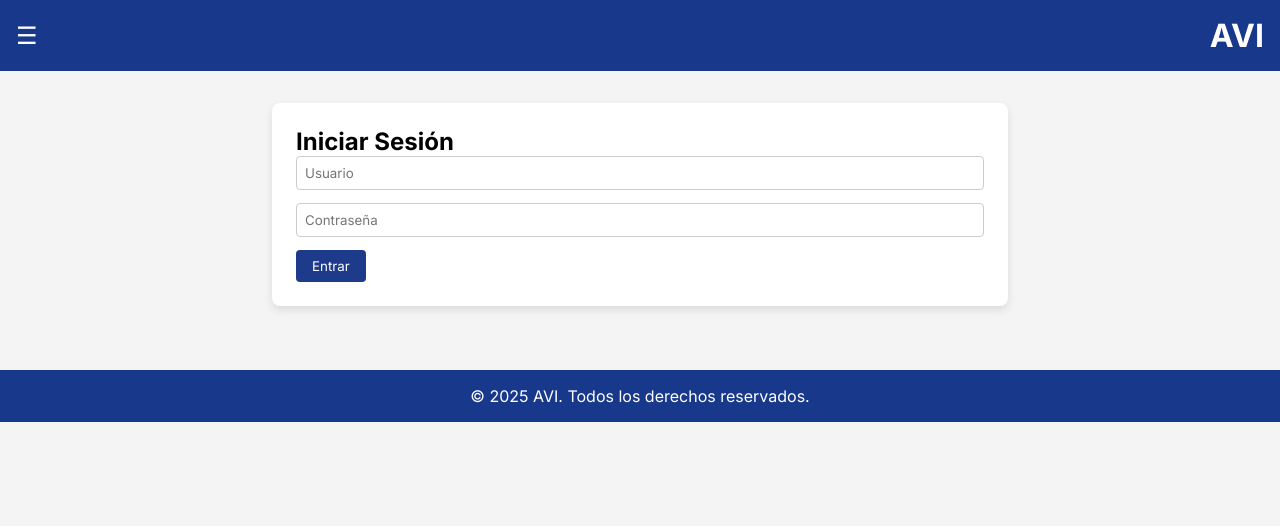
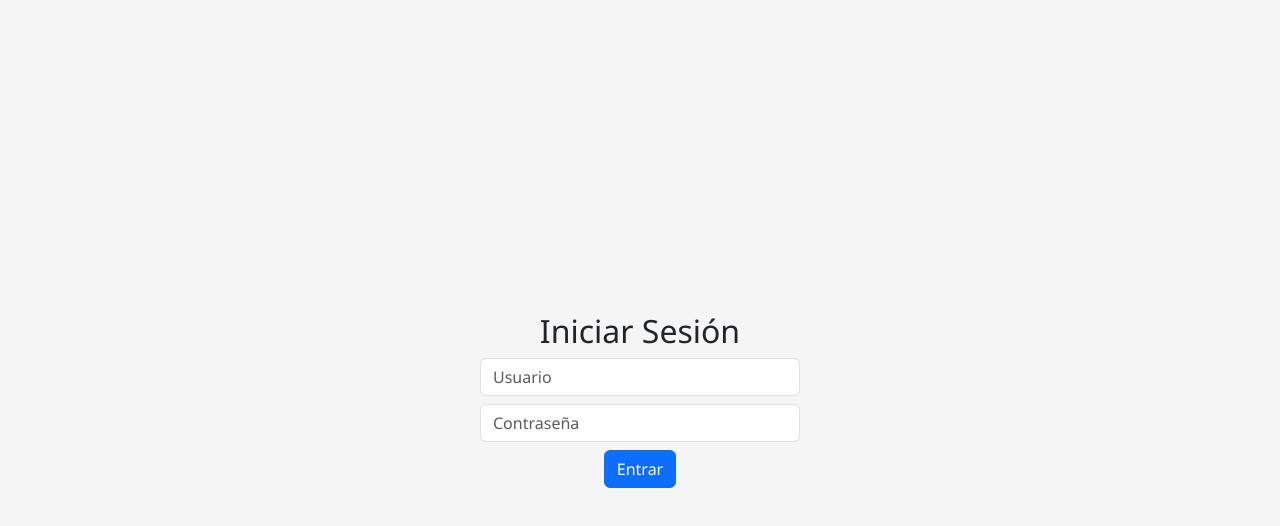
Before and after one commit to cxmilo112/interfazavi4, a plain HTML site: page index.html in a window 1280 px wide. Drawn offline with nearby package versions, Linux system fonts and the light colour scheme.

Commit message:
Update index.html

```diff
--- a/index.html
+++ b/index.html
@@ -3,137 +3,121 @@
 <head>
     <meta charset="UTF-8">
     <meta name="viewport" content="width=device-width, initial-scale=1.0">
-  <title>AVI</title>
-  <link href="https://fonts.googleapis.com/css2?family=Inter:wght@400;600;700;800&display=swap" rel="stylesheet">
-  <script src="https://kit.fontawesome.com/a076d05399.js"></script>
+    <title>AVI - Sistema</title>
+    <link rel="stylesheet" href="https://cdn.jsdelivr.net/npm/bootstrap@5.3.0/dist/css/bootstrap.min.css">
+    <link rel="stylesheet" href="https://cdnjs.cloudflare.com/ajax/libs/font-awesome/6.4.0/css/all.min.css">
     <style>
-    * {
-      margin: 0;
-      padding: 0;
-      box-sizing: border-box;
-      font-family: 'Inter', sans-serif;
+        body {
+            font-family: 'Segoe UI', sans-serif;
+            background-color: #f5f5f5;
         }
-    body {
-      background: #f4f4f4;
+        .navbar {
+            background-color: #1a3a90;
+        }
+        .navbar-brand, .nav-link, .navbar-text {
+            color: #fff !important;
         }
         .sidebar {
             position: fixed;
+            left: -250px;
             top: 0;
-      left: -260px;
-      width: 260px;
+            width: 250px;
             height: 100%;
-      background-color: #1e3a8a;
+            background-color: #1a3a90;
             color: white;
-      padding: 1rem;
-      overflow-y: auto;
-      transition: left 0.3s ease;
-      z-index: 100;
+            padding-top: 60px;
+            transition: left 0.3s;
         }
         .sidebar.open {
             left: 0;
         }
-    .sidebar-item {
+        .sidebar a {
             display: block;
-      padding: 1rem 0.5rem;
-      margin-bottom: 0.5rem;
+            padding: 10px 20px;
             color: white;
-      font-weight: 600;
-      border-bottom: 1px solid rgba(255, 255, 255, 0.2);
+            text-decoration: none;
         }
-    header {
-      background-color: #18388c;
-      padding: 1rem;
+        .sidebar a:hover {
+            background-color: #274bb1;
+        }
+        .content {
+            margin-top: 80px;
+            padding: 20px;
+        }
+        #loginSection {
             display: flex;
-      justify-content: space-between;
+            flex-direction: column;
             align-items: center;
-      color: white;
+            justify-content: center;
+            height: 100vh;
         }
-    .menu-btn {
-      font-size: 24px;
-      cursor: pointer;
-    }
-    .container {
-      padding: 2rem;
-      max-width: 800px;
-      margin: 0 auto;
-    }
-    .card {
-      background: white;
-      padding: 1.5rem;
-      margin-bottom: 2rem;
-      border-radius: 8px;
-      box-shadow: 0 4px 8px rgba(0,0,0,0.1);
-    }
-    .hidden {
+        #mainContent {
             display: none;
-    }
-    footer {
-      background: #18388c;
-      color: white;
-      text-align: center;
-      padding: 1rem;
-    }
-    input[type="text"], input[type="password"], input[type="email"] {
-      width: 100%;
-      padding: 0.5rem;
-      margin-bottom: 0.8rem;
-      border: 1px solid #ccc;
-      border-radius: 4px;
-    }
-    button {
-      background-color: #1e3a8a;
-      color: white;
-      padding: 0.5rem 1rem;
-      border: none;
-      border-radius: 4px;
-      cursor: pointer;
-    }
-    button:hover {
-      background-color: #2c4acb;
         }
     </style>
 </head>
 <body>
-  <div class="sidebar" id="sidebar">
-    <div class="sidebar-item">Inicio</div>
-    <div class="sidebar-item">Servicios</div>
-    <div class="sidebar-item">Programas</div>
-    <div class="sidebar-item">Noticias</div>
-    <div class="sidebar-item">Contacto</div>
+    <div id="loginSection">
+        <h2>Iniciar Sesión</h2>
+        <input type="text" id="username" placeholder="Usuario" class="form-control w-25 mb-2">
+        <input type="password" id="password" placeholder="Contraseña" class="form-control w-25 mb-2">
+        <button onclick="login()" class="btn btn-primary">Entrar</button>
     </div>
 
-  <header>
-    <span class="menu-btn" onclick="toggleSidebar()">☰</span>
-    <h1>AVI</h1>
-  </header>
+    <div id="mainContent">
+        <nav class="navbar navbar-expand-lg">
+            <div class="container-fluid">
+                <button class="btn btn-outline-light" onclick="toggleSidebar()">
+                    <i class="fas fa-bars"></i>
+                </button>
+                <a class="navbar-brand ms-3" href="#">AVI</a>
+            </div>
+        </nav>
 
-  <div class="container">
-    <div class="card" id="loginCard">
-      <h2>Iniciar Sesión</h2>
-      <input type="text" id="usuario" placeholder="Usuario">
-      <input type="password" id="contrasena" placeholder="Contraseña">
-      <button onclick="login()">Entrar</button>
+        <div class="sidebar" id="sidebar">
+            <a href="#">Inicio</a>
+            <a href="#">Servicios</a>
+            <a href="#">Programas</a>
+            <a href="#">Contacto</a>
         </div>
 
-    <div id="contenidoPrincipal" class="hidden">
-      <div class="card">
-        <h2>Formulario de Registro</h2>
-        <input type="text" placeholder="Nombre">
-        <input type="email" placeholder="Correo">
-        <input type="text" placeholder="Teléfono">
-        <button>Registrar</button>
+        <div class="content container">
+            <h3>Bienvenido al Sistema AVI</h3>
+            <p>Has iniciado sesión correctamente.</p>
+
+            <div class="card mt-4">
+                <div class="card-body">
+                    <h5 class="card-title">Formulario de Registro</h5>
+                    <form>
+                        <div class="mb-3">
+                            <label for="nombre" class="form-label">Nombre</label>
+                            <input type="text" class="form-control" id="nombre">
+                        </div>
+                        <div class="mb-3">
+                            <label for="correo" class="form-label">Correo</label>
+                            <input type="email" class="form-control" id="correo">
+                        </div>
+                        <div class="mb-3">
+                            <label for="telefono" class="form-label">Teléfono</label>
+                            <input type="text" class="form-control" id="telefono">
+                        </div>
+                        <button type="submit" class="btn btn-success">Registrar</button>
+                    </form>
+                </div>
             </div>
 
-      <div class="card">
-        <h2>Bienvenido al sistema AVI</h2>
-        <p>Este es el contenido que se muestra después de iniciar sesión correctamente.</p>
+            <div class="mt-5">
+                <h4>Información del Sistema AVI</h4>
+                <p>El Sistema AVI ofrece una plataforma centralizada para gestionar información institucional del SENA. A través de esta plataforma, los usuarios pueden acceder a servicios, programas académicos, noticias y recursos de contacto.</p>
+                <ul>
+                    <li>Acceso a programas de formación profesional</li>
+                    <li>Consultas de servicios y soporte</li>
+                    <li>Actualizaciones y noticias del SENA</li>
+                    <li>Soporte personalizado y contacto directo</li>
+                </ul>
             </div>
         </div>
     </div>
-
-  <footer>
-    <p>© 2025 AVI. Todos los derechos reservados.</p>
-  </footer>
 
     <script>
         function toggleSidebar() {
@@ -141,11 +125,12 @@
         }
 
         function login() {
-      const usuario = document.getElementById('usuario').value;
-      const contrasena = document.getElementById('contrasena').value;
-      if (usuario === 'admin' && contrasena === '1234') {
-        document.getElementById('loginCard').style.display = 'none';
-        document.getElementById('contenidoPrincipal').classList.remove('hidden');
+            const user = document.getElementById('username').value;
+            const pass = document.getElementById('password').value;
+
+            if (user === 'admin' && pass === '1234') {
+                document.getElementById('loginSection').style.display = 'none';
+                document.getElementById('mainContent').style.display = 'block';
             } else {
                 alert('Usuario o contraseña incorrectos');
             }
```
Lines whose indentation alone changed are shown as unchanged.
